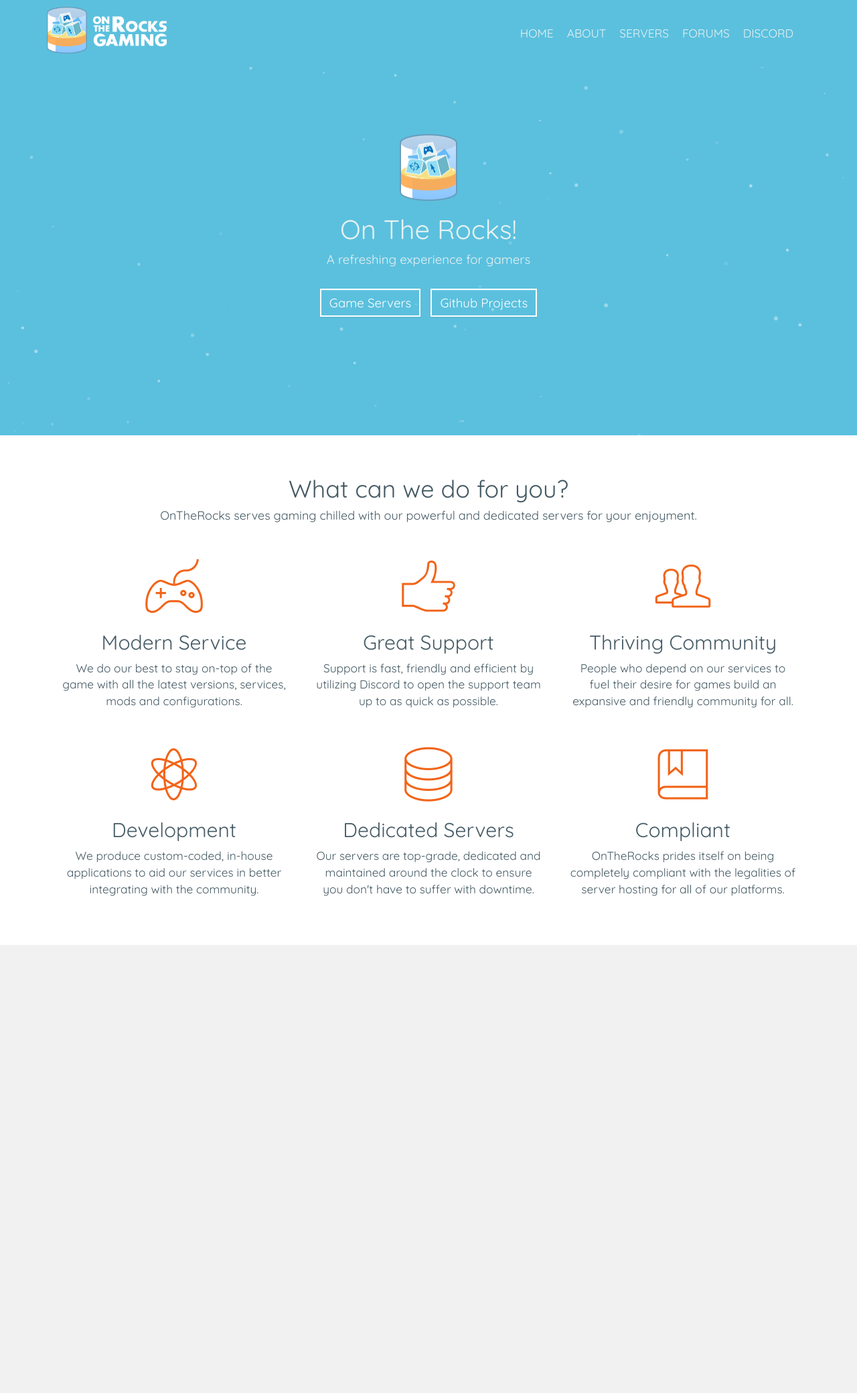
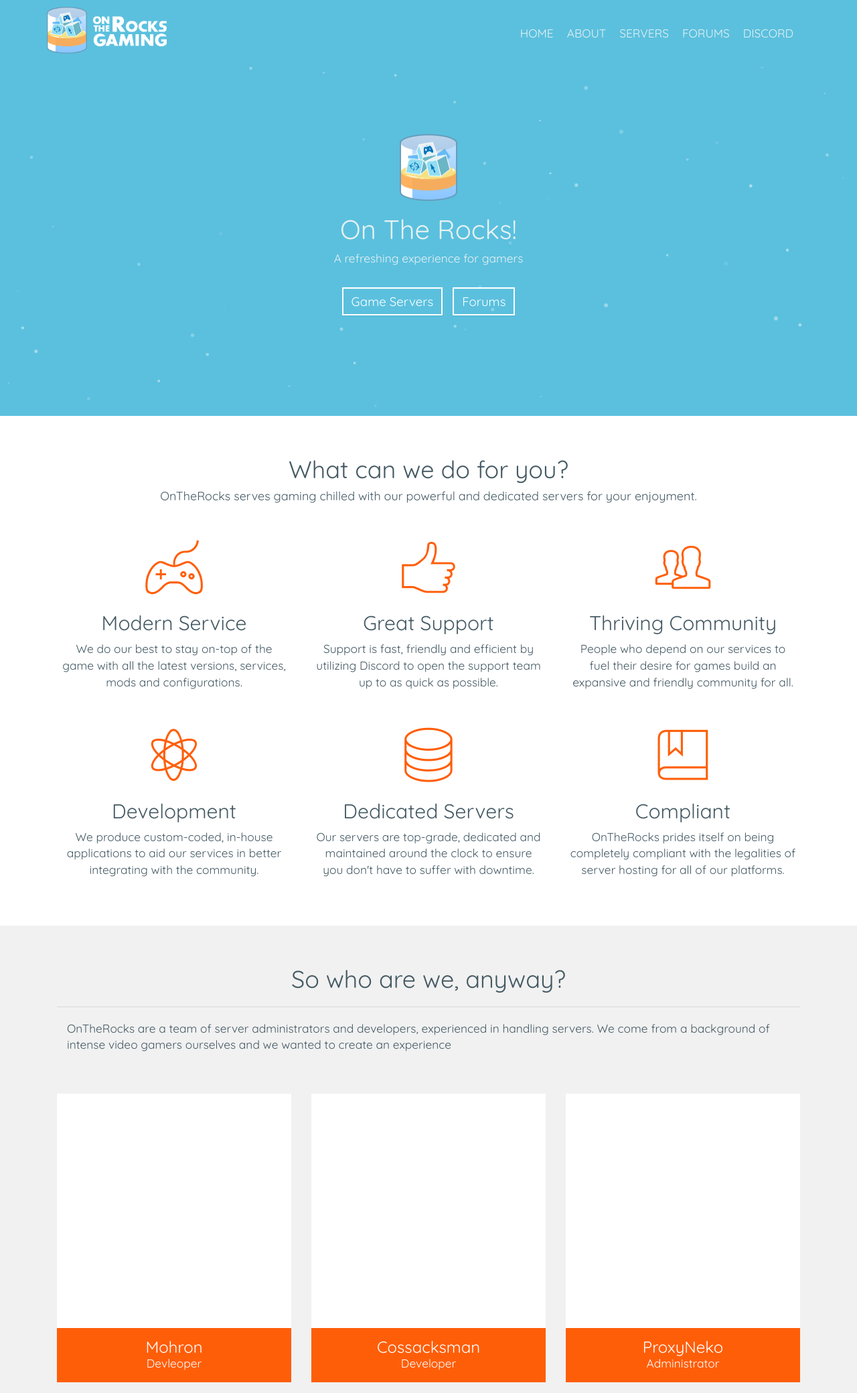
Before and after one commit to DevOnTheRocks/website, a PHP site: page / in a window 1280 px wide. Shown: the top 2080 px of the page at 67% size. Before the commit the page ends 1338 px from the top, so only its background shows below. Run offline with PHP 8.4, Linux system fonts and the light colour scheme.

Commit message:
Added brand images, animated scrollTo

```diff
--- a/css/style.css
+++ b/css/style.css
@@ -15,6 +15,14 @@
 h1, h2, h3, h4, h5, h6,
 p, div {
     font-family: 'Quicksand', sans-serif !important;
+}
+
+p {
+    font-size: 13pt !important;
+}
+
+hr {
+    border-bottom: 1px solid #dadada !important;
 }
 
 #navbar {
@@ -105,7 +113,7 @@
     color: #E8F1F2;
     /*background-color: #F26419;*/
     background-color: #5bc0de;
-    min-height: 650px;
+    /*min-height: 650px;*/
     width: 100%;
     padding-top: 200px;
     text-align: center;
@@ -113,12 +121,16 @@
 #GameOnTheRocks h1 {
     font-size: 30pt;
 }
-#GameOnTheRocks .bannerLink {
+.tagline {
+    font-size: 13pt !important;
+}
+.bannerLink {
     font-size: 14pt;
     color: #FFF;
     background-color: transparent;
     margin: 5px;
     margin-top: 20px;
+    margin-bottom: 150px;
     border: 2px solid #FFF;
     border-radius: 0px;
     text-shadow: none;
@@ -127,9 +139,10 @@
     -o-transition: all 0.2s;
     transition: all 0.2s;
 }
-#GameOnTheRocks .bannerLink:hover {
+.bannerLink:hover {
+    color: #318bc7;
     background-color: #FFF;
-    color: #318bc7;
+    border-color: #FFF;
 }
 
 .overlay {
@@ -173,27 +186,110 @@
     font-size: 13pt;
 }
 .service span {
-    color: #F26419;
+    color: #ff5e09;;
     font-size: 70pt;
 }
 
-#Servers {
+#About {
+    color: #455a64;
     font-family: "Quicksand", sans-serif;
     background-color: #f1f1f1 !important;
-    min-height: 800px;
+    /*min-height: 800px;*/
     width: 100%;
     padding-top: 40px;
     padding-bottom: 40px;
     box-sizing: border-box;
 }
+#About h1:first-child {
+    margin-top: 20px;
+}
+#About h1,
+#About h3 {
+    text-align: center;
+    margin: 0;
+}
+#About .portrait,
+#Servers .game {
+    background-color: #fff;
+    margin-top: 50px;
+    margin-bottom: 20px;
+}
+#About .portrait .image,
+#Servers .game .image
+ {
+    height: 350px;
+    padding: 20px;
+    box-sizing: border-box;
+}
+#About .portrait .name,
+#Servers .game .name {
+    color: #fff;
+    text-align: center;
+    background-color: #ff5e09;
+    padding: 15px;
+    box-sizing: border-box;
+}
+#About .portrait .name p {
+    margin: 0;
+    padding: 0;
+}
 
-#About {
+#Servers {
+    color: #455a64;
     font-family: "Quicksand", sans-serif;
-    min-height: 800px;
+    text-align: center;
     width: 100%;
     padding-top: 40px;
     padding-bottom: 40px;
     box-sizing: border-box;
+}
+#Servers .game {
+    margin-top: 50px;
+    -webkit-transition: all 0.4s;
+    -moz-transition: all 0.4s;
+    -o-transition: all 0.4s;
+    transition: all 0.4s;
+}
+#Servers .game .name {
+    -webkit-transition: all 0.2s;
+    -moz-transition: all 0.2s;
+    -o-transition: all 0.2s;
+    transition: all 0.2s;
+}
+#Servers .game:hover {
+    cursor: pointer;
+}
+#Servers .game:hover .image {
+
+}
+#Servers .game:hover .name {
+    background-color: #5bc0de;
+}
+#Servers .game .image {
+    background-image: url('../assets/images/minecraft.png');
+    background-repeat: no-repeat;
+    background-position: center;
+    background-size: cover;
+}
+#Servers .game .name h3 {
+    margin: 0;
+    padding: 0;
+}
+
+#Discord {
+    color: #FFF;
+    text-align: center;
+    background-color: #7289DA;
+    padding: 40px;
+    box-sizing: border-box;
+}
+#Discord .logo {
+    max-height: 180px !important;
+    margin-left: auto;
+    margin-right: auto;
+}
+#Discord .bannerLink {
+    margin-bottom: 0px;
 }
 
 /******************************************************************************|
@@ -212,7 +308,7 @@
 .Gaming {}
 .Gaming::before {
     content: "Gaming";
-    color: #F26419;
+    color: #ff5e09;
 }
 
 .Minecraft {}
--- a/index.php
+++ b/index.php
@@ -30,11 +30,11 @@
 
                 <div id="navbar" class="navbar-collapse collapse navbar-right">
                     <ol class="nav navbar-nav">
-                        <li><a href="#">Home</a></li>
-                        <li><a href="#">About</a></li>
-                        <li><a href="#">Servers</a></li>
-                        <li><a href="#">Forums</a></li>
-                        <li><a href="#">Discord</a></li>
+                        <li><a href="#GameOnTheRocks">Home</a></li>
+                        <li><a href="#About">About</a></li>
+                        <li><a href="#Servers">Servers</a></li>
+                        <li><a href="http://forum.gameonthe.rocks/">Forums</a></li>
+                        <li><a href="#Discord">Discord</a></li>
                     </ol>
                 </div>
             </div>
@@ -43,21 +43,21 @@
         <section id="GameOnTheRocks">
             <!-- <div class="overlay"></div> -->
             <div class="container">
-                <div class="col-md-12">
+                <div class="col-sm-12">
                     <img src="assets/images/logo.png" height="100" class="wow wobble logo-hover above" data-wow-delay="1.5s"></img>
                     <h1 class="wow flipInX centre rtate above" data-wow-delay="0.1s">
                         On The Rocks!
                     </h1>
-                    <p class="wow flipInY centre above" data-wow-delay="0.5s">A refreshing experience for gamers</p>
-                    <a href="servers.php" class="btn btn-default bannerLink wow bounceIn above" data-wow-delay="1s">Game Servers</a>
-                    <a href="https://github.com/DevOnTheRocks" class="btn btn-default bannerLink wow bounceIn above" data-wow-delay="1s">Github Projects</a>
+                    <p class="wow flipInY centre above tagline" data-wow-delay="0.5s">A refreshing experience for gamers</p>
+                    <a href="#servers" class="btn btn-default bannerLink wow bounceIn above" data-wow-delay="1s">Game Servers</a>
+                    <a href="http://forum.gameonthe.rocks/" class="btn btn-default bannerLink wow bounceIn above" data-wow-delay="1s">Forums</a>
                 </div>
             </div>
         </section>
 
         <section id="Services">
             <div class="container">
-                <div class="col-md-12">
+                <div class="col-sm-12">
                     <div class="col-sm-12"><h1>What can we do for you?</h1></div>
                     <h4>OnTheRocks serves gaming chilled with our powerful and dedicated servers for your enjoyment.</h4>
                     <br/>
@@ -111,10 +111,84 @@
             </div>
         </section>
 
-        <section id="Servers">
+        <section id="About">
+            <div class="container">
+                <div class="col-sm-12">
+                    <h1>So who are we, anyway?</h1>
+                    <hr/>
+                    <div class="col-sm-12">
+                        <p>
+                            OnTheRocks are a team of server administrators and developers, experienced in handling servers.
+                            We come from a background of intense video gamers ourselves and we wanted to create an experience
+                        </p>
+                    </div>
+                    <div class="row">
+                        <div class="col-sm-4">
+                            <div class="portrait wow fadeInDown" data-wow-delay="0.2s">
+                                <div class="image"></div>
+                                <div class="name">
+                                    <h3>Mohron</h3>
+                                    <p>Devleoper</p>
+                                </div>
+                            </div>
+                        </div>
+                        <div class="col-sm-4">
+                            <div class="portrait wow fadeInUp" data-wow-delay="0.2s">
+                                <div class="image"></div>
+                                <div class="name">
+                                    <h3>Cossacksman</h3>
+                                    <p>Developer</p>
+                                </div>
+                            </div>
+                        </div>
+                        <div class="col-sm-4">
+                            <div class="portrait wow fadeInDown" data-wow-delay="0.2s">
+                                <div class="image"></div>
+                                <div class="name">
+                                    <h3>ProxyNeko</h3>
+                                    <p>Administrator</p>
+                                </div>
+                            </div>
+                        </div>
+                    </div>
+                </div>
+            </div>
         </section>
 
-        <section id="About">
+        <section id="Servers">
+            <div class="container">
+                <div class="col-sm-12">
+                    <h1>Our Game Servers</h1>
+                    <div class="row">
+                        <div class="col-sm-4 col-md-offset-4">
+                            <div class="game wow flipInY" data-wow-delay="0.2s">
+                                <div class="image"></div>
+                                <div class="name">
+                                    <h3>Minecraft</h3>
+                                </div>
+                            </div>
+                        </div>
+                    </div>
+                </div>
+            </div>
+        </section>
+
+        <section id="Discord">
+            <div class="container">
+                <div class="col-sm-12">
+                    <img src="assets/images/Discord-Logo+Wordmark-White.png" class="wow slideInLeft img-responsive logo">
+                    <p>
+                        We use Discord as our dedicated VOIP platform. Discord gives us the flexibilty to manage a free,
+                        maintainable server with the ability to create custom utility bots to make your experience even
+                        easier. Discord is free to host, use and manage and we highly recommend it to any serious gamer.
+                    </p>
+                    <a href="http://forum.gameonthe.rocks/" class="btn btn-default bannerLink wow bounceIn above" data-wow-delay="1s">Join Discord</a>
+                </div>
+            </div>
+        </section>
+
+        <section id="footer">
+
         </section>
 
         <script src="js/jquery-1.12.3.min.js" type="text/javascript"></script>
--- a/js/main.js
+++ b/js/main.js
@@ -2,6 +2,8 @@
     new WOW().init()
     animateBanner()
     animateHeader()
+    animateNavLinks()
+    animateServers()
 })()
 
 var supportedGameClasses = [
@@ -11,10 +13,28 @@
     "Gaming"
 ]
 
+function animateNavLinks() {
+    $('body').ready(function() {
+        $('.navbar-nav>li>a').each(function(index) {
+            if (this.href.indexOf('#') > 0) {
+                var sectionId = this.href.substring(this.href.indexOf('#')+1)
+
+                this.addEventListener('click', function(e) {
+                    e.preventDefault()
+
+                    $('html, body').animate({
+                        scrollTop: $('#'+sectionId).offset().top - 100
+                    }, 1000)
+                })
+            }
+        })
+    })
+}
+
 // replace the previous classname with the next one in the array
 function animateBanner() {
-    var currentGame = 0;
-    var previousGame = 0;
+    var currentGame = 0
+    var previousGame = 0
     var bannerAnimate = setInterval(function () {
         var element = document.getElementsByClassName('rtate')[0]
 
@@ -29,11 +49,24 @@
 }
 
 function animateGlass() {
-    var glass = document.getElementsByClassName('logo-hover')[0];
+    var glass = document.getElementsByClassName('logo-hover')[0]
 }
 
 function animateHeader() {
-    particlesJS.load('GameOnTheRocks', 'js/particlesjs-config.json', function() {
-      console.log('particles.js loaded - callback');
-    });
+    particlesJS.load('GameOnTheRocks', 'js/particlesjs-config.json')
 }
+
+function animateServers() {
+    var servers = document.getElementsByClassName('game')
+
+    $('.game').click(function() {
+        $('.game').addClass('animated hinge');
+    })
+
+    for (var i = 0; i < servers.length; i++) {
+        servers[i].addEventListener('click', function(e) {
+            // this.parentNode.className = this.parentNode.className.replace('col-sm-4', 'col-sm-12')
+            // this.parentNode.className = this.parentNode.className.replace('col-md-offset-4', '')
+        })
+    }
+}
```
Also changed, not shown: assets/images/Discord-Logo+Wordmark-White.png (added), assets/images/minecraft.png (added).
